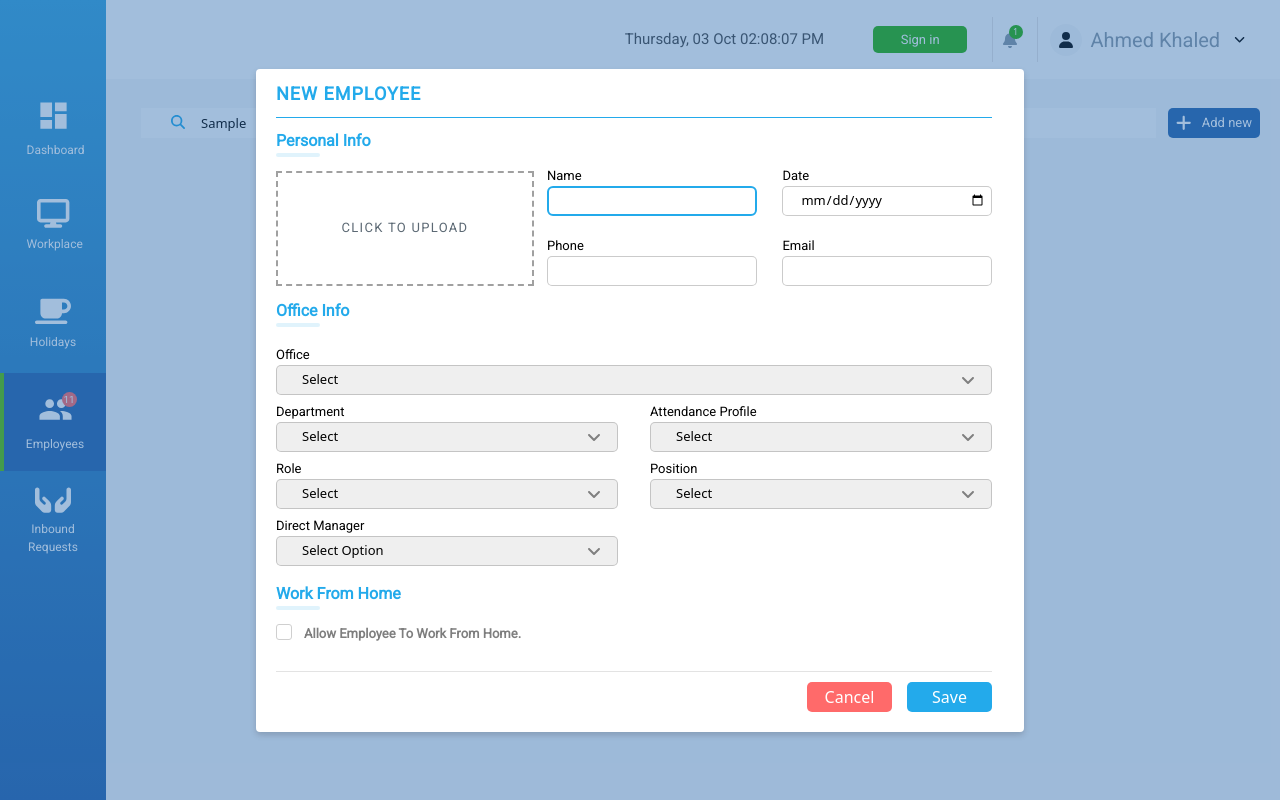
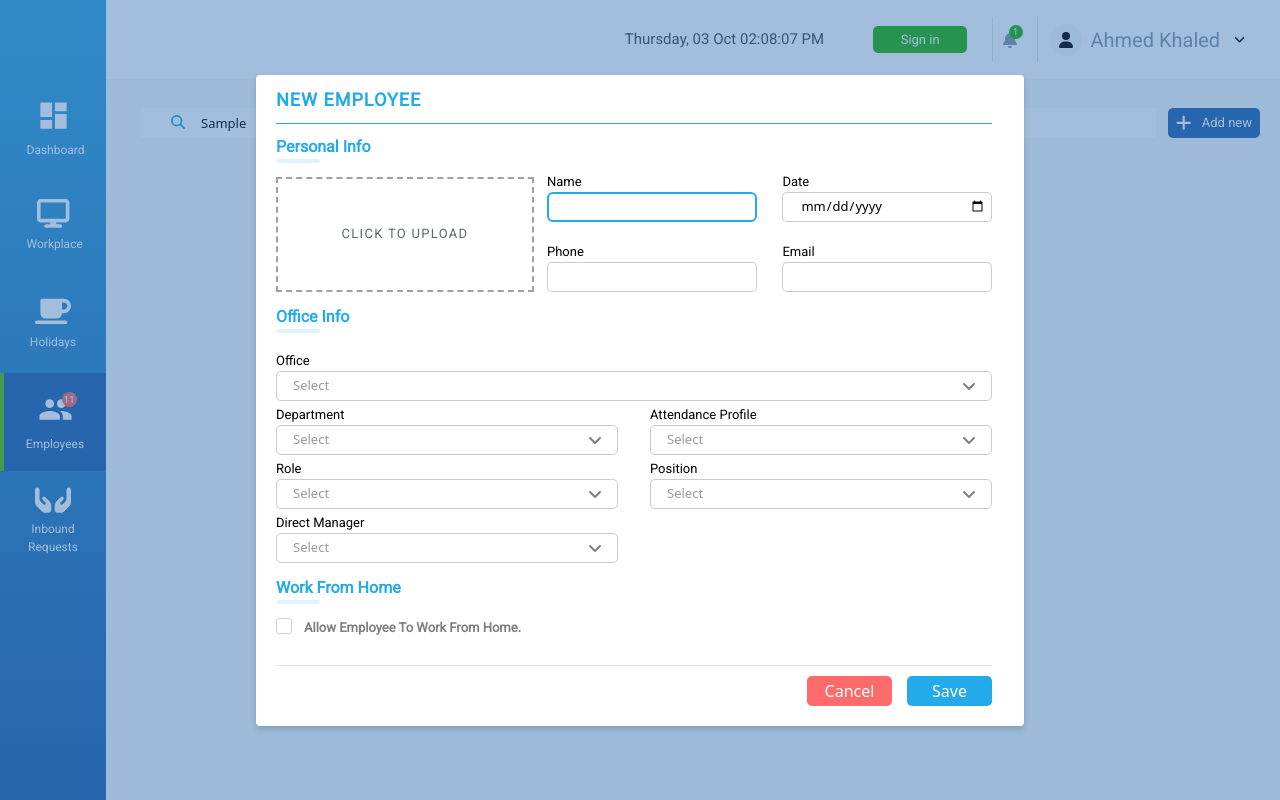
Before and after one commit to maghraby1998/Employees, a React (Create React App) app: page /employees in a window 1280 px wide. Both pictures are taken after typing "Sample" into the empty fields and a click on the button "Add new". Built offline with nearby package versions, Linux system fonts and the light colour scheme.

Commit message:
custom selectbox

```diff
--- a/src/components/Form.js
+++ b/src/components/Form.js
@@ -1,12 +1,17 @@
-import { useState, useEffect } from "react";
+import { useState } from "react";
 import "../css/Form.css";
-import { Col, Row } from "react-bootstrap";
 import { FontAwesomeIcon } from "@fortawesome/react-fontawesome";
-import { faAngleDown, faCheck } from "@fortawesome/free-solid-svg-icons";
-import { inputErrorMessageHandler, inputBorderHandler, handleErrors, handleSubmitting } from "../functions/validation";
+import { faCheck } from "@fortawesome/free-solid-svg-icons";
+import {
+  inputErrorMessageHandler,
+  inputBorderHandler,
+  handleErrors,
+  handleSubmitting,
+} from "../functions/validation";
 import { closeForm } from "../actions/formDisplayActions";
-import { useDispatch } from 'react-redux';
+import { useDispatch } from "react-redux";
 import { addEmployee } from "../actions/employeesActions";
+import SelectBox from "./SelectBox";
 
 const Form = (props) => {
   const [employee, setEmployee] = useState({
@@ -28,21 +33,36 @@ const Form = (props) => {
   const [errors, setErrors] = useState({
     name: true,
     startDate: true,
-    email: 'empty',
+    email: "empty",
     department: true,
     position: true,
-    attendance: true
+    attendance: true,
   });
 
   const dispatch = useDispatch();
   const [formSubmission, setFormSubmission] = useState(false);
 
-    // useEffect(() => {
-    //   document.body.style.overflowY = "hidden";
-    //   return () => {
-    //     document.body.style.overflowY = "scroll";
-    //   };
-    // }, []);
+  const positions = [
+    "executive",
+    "manager",
+    "operations and production",
+    "others",
+  ];
+  const attendance = ["present", "absent", "weekend", "holiday"];
+  const office = ["arabic localizer", "others"];
+  const department = [
+    "arabic localizer",
+    "astonish office",
+    "groudnwork support",
+    "others",
+  ];
+  const role = ["employee", "office manager", "receptionist", "others"];
+  const directManager = [
+    "mohamed tarek",
+    "eslam ahmed",
+    "khaled youssef",
+    "others",
+  ];
 
   const handleChange = (e) => {
     // console.log(employee);
@@ -61,6 +81,17 @@ const Form = (props) => {
     let updatedErrors = handleErrors(name, value, errors);
 
     setErrors(updatedErrors);
+  };
+
+  const handleSelectChange = (name, value) => {
+    setEmployee((prev) => {
+      return { ...prev, [name]: value };
+    });
+    if (value) {
+      setErrors((prev) => {
+        return { ...prev, [name]: false };
+      });
+    }
   };
 
   const handleSubmit = (e) => {
@@ -91,17 +122,21 @@ const Form = (props) => {
 
   const handleCancelButton = () => {
     dispatch(closeForm());
-  }
+  };
 
   let imageDisplay;
   if (employee.image) {
     imageDisplay = <img src={employee.image} style={{ height: "100%" }} />;
   } else {
-    imageDisplay = <span className="text-center text-[rgba(40, 104, 174, 0.43)] tracking-widest">Click to upload</span>;
+    imageDisplay = (
+      <span className="text-center text-[rgba(40, 104, 174, 0.43)] tracking-widest">
+        Click to upload
+      </span>
+    );
   }
 
   return (
-    <div onClick={ () => dispatch(closeForm())} className="employee-form-page">
+    <div onClick={() => dispatch(closeForm())} className="employee-form-page">
       <form
         className="employee-form"
         onClick={(e) => e.stopPropagation()}
@@ -134,9 +169,18 @@ const Form = (props) => {
               <div className="grid md:gap-[25.8px] grid-cols-1 md:grid-cols-2">
                 {/* name */}
                 <div className="flex flex-col items-start justify-start">
-                  <label className="leading-[10px] mb-[5px] mt-[10px] md:mt-0" htmlFor="name">Name</label>
+                  <label
+                    className="leading-[10px] mb-[5px] mt-[10px] md:mt-0"
+                    htmlFor="name"
+                  >
+                    Name
+                  </label>
                   <input
-                  className={inputBorderHandler(formSubmission, errors, "name") ? 'form-input form-input-error' : 'form-input'}
+                    className={
+                      inputBorderHandler(formSubmission, errors, "name")
+                        ? "form-input form-input-error"
+                        : "form-input"
+                    }
                     onChange={handleChange}
                     id="name"
                     type="text"
@@ -148,15 +192,28 @@ const Form = (props) => {
                 </div>
                 {/* date */}
                 <div className="flex flex-col items-start justify-start">
-                  <label className="leading-[10px] mb-[5px] mt-[6px] md:mt-0" htmlFor="date">Date</label>
+                  <label
+                    className="leading-[10px] mb-[5px] mt-[6px] md:mt-0"
+                    htmlFor="date"
+                  >
+                    Date
+                  </label>
                   <input
-                  className={inputBorderHandler(formSubmission, errors, "startDate") ? 'form-input form-input-error' : 'form-input'}
+                    className={
+                      inputBorderHandler(formSubmission, errors, "startDate")
+                        ? "form-input form-input-error"
+                        : "form-input"
+                    }
                     onChange={handleChange}
                     id="date"
                     type="date"
                     name="startDate"
                   />
-                {inputErrorMessageHandler(formSubmission ,errors, "startDate")}
+                  {inputErrorMessageHandler(
+                    formSubmission,
+                    errors,
+                    "startDate"
+                  )}
                 </div>
               </div>
               {/* phone and email */}
@@ -177,7 +234,11 @@ const Form = (props) => {
                 <div>
                   <label htmlFor="email">Email</label>
                   <input
-                  className={inputBorderHandler(formSubmission, errors, "email") ? 'form-input form-input-error' : 'form-input'}
+                    className={
+                      inputBorderHandler(formSubmission, errors, "email")
+                        ? "form-input form-input-error"
+                        : "form-input"
+                    }
                     onChange={handleChange}
                     id="email"
                     type="text"
@@ -199,19 +260,11 @@ const Form = (props) => {
           {/* office */}
           <div>
             <label htmlFor="office">Office</label>
-            <div className="select-container">
-              <select
-                className="non-required-selects"
-                onChange={handleChange}
-                id="office"
+            <SelectBox
+              options={office}
               name="office"
-              >
-                <option value="">Select</option>
-                <option value="arabic localizer">Arabic Localizer</option>
-                <option value="other">Others</option>
-              </select>
-              <FontAwesomeIcon className="select-icon" icon={faAngleDown} />
-            </div>
+              handleSelectChange={handleSelectChange}
+            />
           </div>
           {/* attendance and department */}
           <div className="grid grid-cols-1 md:grid-cols-2 gap-0 md:gap-[32px]">
@@ -219,23 +272,16 @@ const Form = (props) => {
             <div md="6">
               <div>
                 <label htmlFor="department">Department</label>
-                <div className="select-container">
-                  <select
-                  className={inputBorderHandler(formSubmission, errors, "department") ? 'form-input form-input-error' : 'form-input'}
-                    onChange={handleChange}
-                    id="depratment"
+                <SelectBox
+                  inputBorderError={inputBorderHandler(
+                    formSubmission,
+                    errors,
+                    "department"
+                  )}
+                  options={department}
                   name="department"
-                  >
-                    <option value="">Select</option>
-                    <option value="arabic localizer">Arabic Localizer</option>
-                    <option value="astonish office">Astonish Office</option>
-                    <option value="groundwork support">
-                      Groundwork Support
-                    </option>
-                    <option value="other">Others</option>
-                  </select>
-                  <FontAwesomeIcon className="select-icon" icon={faAngleDown} />
-                </div>
+                  handleSelectChange={handleSelectChange}
+                />
                 {inputErrorMessageHandler(formSubmission, errors, "department")}
               </div>
             </div>
@@ -243,21 +289,16 @@ const Form = (props) => {
             <div md="6">
               <div>
                 <label htmlFor="attendance">Attendance Profile</label>
-                <div className="select-container">
-                  <select
-                  className={inputBorderHandler(formSubmission, errors, "attendance") ? 'form-input form-input-error' : 'form-input'}
-                    onChange={handleChange}
-                    id="attendance"
+                <SelectBox
+                  inputBorderError={inputBorderHandler(
+                    formSubmission,
+                    errors,
+                    "attendance"
+                  )}
+                  options={attendance}
                   name="attendance"
-                  >
-                    <option value="">Select</option>
-                    <option value="present">Present</option>
-                    <option value="absent">Absent</option>
-                    <option value="weekend">Weekend</option>
-                    <option value="holiday">Holiday</option>
-                  </select>
-                  <FontAwesomeIcon className="select-icon" icon={faAngleDown} />
-                </div>
+                  handleSelectChange={handleSelectChange}
+                />
                 {inputErrorMessageHandler(formSubmission, errors, "attendance")}
               </div>
             </div>
@@ -268,44 +309,27 @@ const Form = (props) => {
             <div>
               <div>
                 <label htmlFor="role">Role</label>
-                <div className="select-container">
-                  <select
-                    className="non-required-selects"
-                    onChange={handleChange}
-                    id="role"
+                <SelectBox
+                  options={role}
                   name="role"
-                  >
-                    <option value="">Select</option>
-                    <option value="employee">Employee</option>
-                    <option value="office manager">Office Manager</option>
-                    <option value="receptionist">Receptionist</option>
-                    <option value="other">Others</option>
-                  </select>
-                  <FontAwesomeIcon className="select-icon" icon={faAngleDown} />
-                </div>
+                  handleSelectChange={handleSelectChange}
+                />
               </div>
             </div>
             {/* position */}
             <div>
               <div>
                 <label htmlFor="position">Position</label>
-                <div className="select-container">
-                  <select
-                    className={inputBorderHandler(formSubmission, errors, "position") ? 'form-input form-input-error' : 'form-input'}
-                    onChange={handleChange}
-                    id="position"
+                <SelectBox
+                  inputBorderError={inputBorderHandler(
+                    formSubmission,
+                    errors,
+                    "position"
+                  )}
+                  options={positions}
                   name="position"
-                  >
-                    <option value="">Select</option>
-                    <option value="executive">Executive</option>
-                    <option value="manager">Manager</option>
-                    <option value="operations and production">
-                      Operations And Production
-                    </option>
-                    <option value="other">Others</option>
-                  </select>
-                  <FontAwesomeIcon className="select-icon" icon={faAngleDown} />
-                </div>
+                  handleSelectChange={handleSelectChange}
+                />
                 {inputErrorMessageHandler(formSubmission, errors, "position")}
               </div>
             </div>
@@ -315,21 +339,11 @@ const Form = (props) => {
             <div>
               <div>
                 <label htmlFor="manager">Direct Manager</label>
-                    <div className="select-container">
-                      <select
-                        className="non-required-selects"
-                        onChange={handleChange}
-                        id="manager"
+                <SelectBox
+                  options={directManager}
                   name="manager"
-                      >
-                        <option value="">Select Option</option>
-                        <option value="mohamed tarek">Mohamed Tarek</option>
-                        <option value="eslam ahmed">Eslam Ahmed</option>
-                        <option value="khaled youssef">Khaled Youssef</option>
-                        <option value="other">Others</option>
-                      </select>
-                      <FontAwesomeIcon className="select-icon" icon={faAngleDown} />
-                    </div>
+                  handleSelectChange={handleSelectChange}
+                />
               </div>
             </div>
           </div>
@@ -348,42 +362,36 @@ const Form = (props) => {
               id="workHome"
               type="checkbox"
             />
-            {
+            {employee.workFromHome ? (
+              <FontAwesomeIcon
+                className={
                   employee.workFromHome
-              ? <FontAwesomeIcon
-                  className={employee.workFromHome ? 'custom-check-input-icon custom-input-active' : 'custom-check-input-icon'}
+                    ? "custom-check-input-icon custom-input-active"
+                    : "custom-check-input-icon"
+                }
                 icon={faCheck}
               />
-              : <FontAwesomeIcon
-                  className='empty-custom-check-input'
+            ) : (
+              <FontAwesomeIcon
+                className="empty-custom-check-input"
                 icon={faCheck}
               />
-            }
-            <p className={!employee.workFromHome ? 'check-p-off' : ''}>Allow Employee To Work From Home.</p>
+            )}
+            <p className={!employee.workFromHome ? "check-p-off" : ""}>
+              Allow Employee To Work From Home.
+            </p>
           </label>
-          {/* <div className='check-box-container'>
-                    <div className='check-input-container'>
-                        <input className='check-input' checked={employee.workFromHome} onChange={handleChange} id='workHome' type='checkbox' />
-                        <div className='custom-check-input'>
-                            <div className='check-input-icon'></div>
-                        </div>
-                    </div>
-                    <label className='check-label' htmlFor='workHome'>Allow Employee To Work From Home</label>
-                </div> */}
         </div>
         {/* Work from home */}
         <div className="form-line"></div>
         <div className="form-buttons">
-
           <button className="submit-button">Save</button>
 
           <button onClick={handleCancelButton} className="cancel-button">
             Cancel
           </button>
-
         </div>
       </form>
-
     </div>
   );
 };
--- /dev/null
+++ b/src/components/SelectBox.js
@@ -0,0 +1,85 @@
+import { useState, useEffect } from "react";
+import { FontAwesomeIcon } from "@fortawesome/react-fontawesome";
+import { faAngleDown } from "@fortawesome/free-solid-svg-icons";
+
+const SelectBox = (props) => {
+  const [selectDisplay, setSelectDisplay] = useState(false);
+  const [selected, setSelected] = useState();
+  const options = props.options;
+  const optionMapped = options.map((option, index) => {
+    let optionCapitalized =
+      option.slice(0, 1).toUpperCase() +
+      option.slice(1, option.length).toLowerCase();
+    return (
+      <li
+        onClick={() => handleChange(option)}
+        className={
+          selected === option
+            ? "px-2 py-3 cursor-pointer bg-[#EEEEEE]"
+            : "px-2 py-3 cursor-pointer hover:bg-[#EEEEEE]"
+        }
+        key={index}
+      >
+        {optionCapitalized}
+      </li>
+    );
+  });
+
+  useEffect(() => {
+    props.handleSelectChange(props.name, selected);
+  }, [selected]);
+
+  const selectOff =
+    "z-20 bg-[#F6F6F6] flex flex-col rounded absolute w-full top-[30px] overflow-hidden hidden max-h-[150px] overflow-y-auto";
+  const selectOn =
+    "mt-1 border border-1 border-grey-400 z-20 bg-[#F6F6F6] flex flex-col rounded absolute w-full top-[30px] overflow-hidden max-h-[150px] overflow-y-auto";
+
+  const handleSelect = () => {
+    setSelectDisplay((prev) => !prev);
+  };
+
+  const handleChange = (value) => {
+    setSelected(value);
+    setSelectDisplay(false);
+  };
+
+  const borderError =
+    "flex items-center justify-between cursor-pointer form-input form-input-error h-full w-full block px-2 rounded select-none";
+  const borderNoError = selectDisplay
+    ? "border border-2 border-[#23aaeb] flex items-center justify-between cursor-pointer text-[13px] pr-[5px] pl-[15px] h-full w-full block px-2 rounded select-none"
+    : "flex items-center justify-between cursor-pointer form-input h-full w-full block px-2 rounded select-none";
+
+  return (
+    <div onClick={(e) => e.stopPropagation()}>
+      <div className="w-full relative h-[30px]">
+        <input
+          onClick={handleSelect}
+          onBlur={() =>
+            setTimeout(() => {
+              setSelectDisplay(false);
+            }, 100)
+          }
+          className="h-full w-full absolute top-0 left-0 opacity-0 cursor-pointer"
+        />
+        <span
+          onClick={handleSelect}
+          className={props.inputBorderError ? borderError : borderNoError}
+        >
+          {selected ? (
+            selected.slice(0, 1).toUpperCase() +
+            selected.slice(1, selected.length)
+          ) : (
+            <p className="text-[grey]/80">Select</p>
+          )}
+          <FontAwesomeIcon
+            className="text-[grey] text-[16px] pr-[10px] "
+            icon={faAngleDown}
+          />
+        </span>
+        <ul className={selectDisplay ? selectOn : selectOff}>{optionMapped}</ul>
+      </div>
+    </div>
+  );
+};
+
+export default SelectBox;
--- a/src/css/Card.css
+++ b/src/css/Card.css
@@ -84,8 +84,8 @@
 }
 
 .pause-icon:hover{
-    color: rgb(204, 204, 0);
-    border: 1px solid rgb(204, 204, 0);
+    color: orange;
+    border: 1px solid orange;
     opacity: 1;
 }
 
--- a/src/css/Form.css
+++ b/src/css/Form.css
@@ -84,7 +84,7 @@
     margin-bottom: 3px;
 }
 
-.select-icon{
+/* .select-icon{
    position: absolute;
    top: 50%;
    right: 10px;
@@ -94,7 +94,7 @@
    -moz-transform: translate(-50%, -50%);
    -ms-transform: translate(-50%, -50%);
    -o-transform: translate(-50%, -50%);
-}
+} */
 
 .form-input{
     -webkit-appearance: none;
```
Also changed, not shown: src/App.js (+13 -12 lines). Lines whose indentation alone changed are shown as unchanged.
